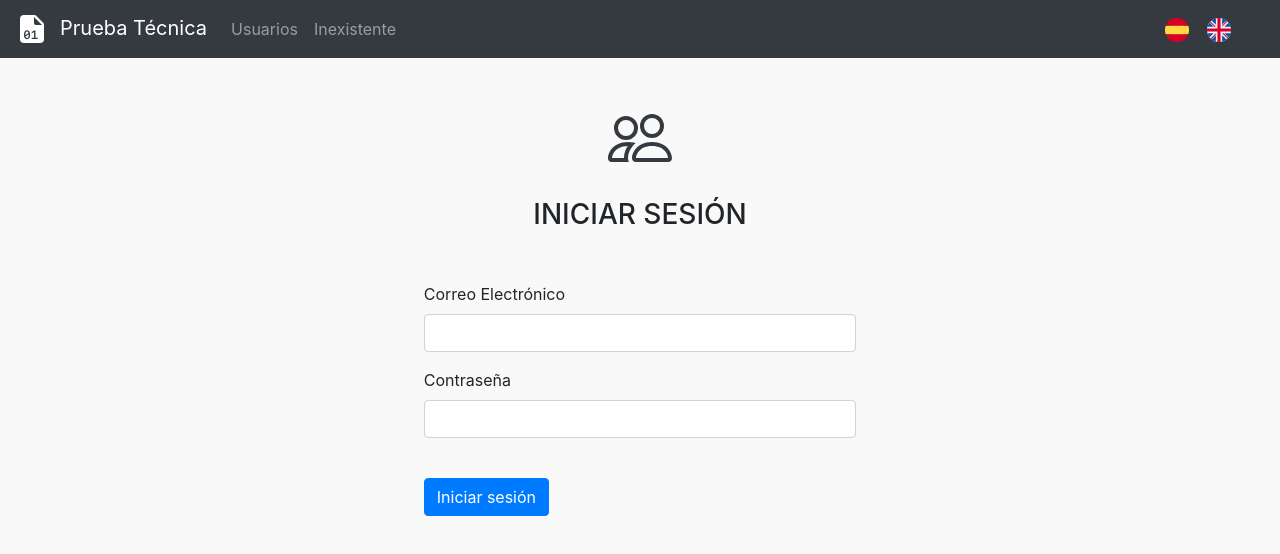
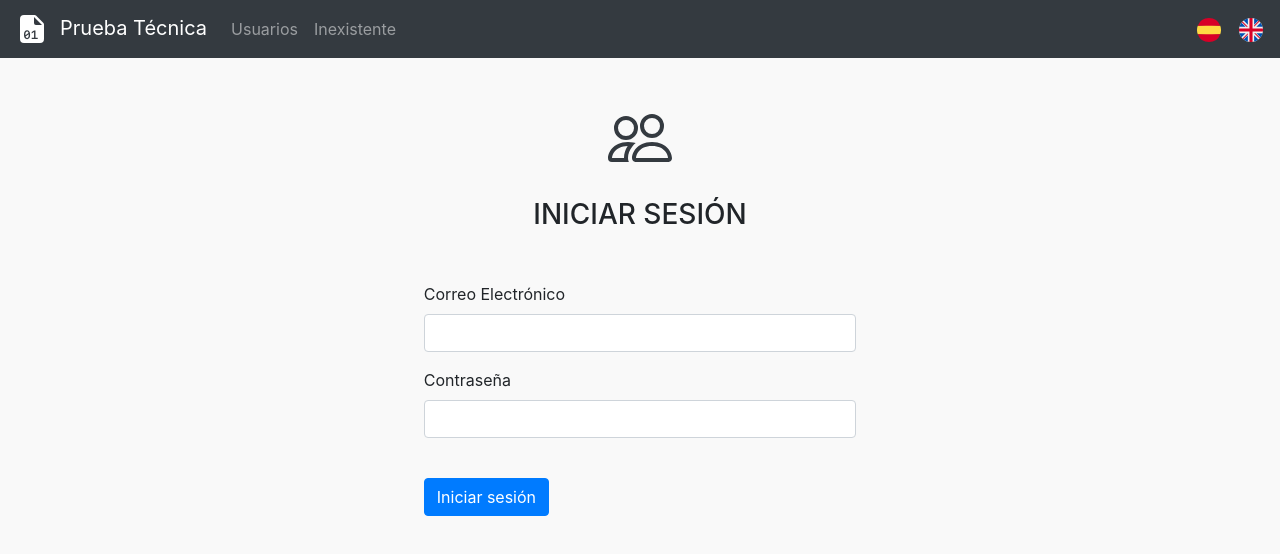
Before and after one commit to ZeliosAriex/prueba-tecnica, a React (Create React App) app: page /login in a window 1280 px wide. Shown: the top 554 px of the page. Built offline with nearby package versions, Linux system fonts and the light colour scheme; no server answers.

Commit message:
Arregla problema visual relacionado con el estado del autenticación

```diff
--- a/src/views/components/NavBar.jsx
+++ b/src/views/components/NavBar.jsx
@@ -65,7 +65,7 @@ const StyledNavBar = styled.nav.attrs(() => ({
   }
 
   .lang-changer {
-    margin-right: 2rem;
+    margin-right: ${(p) => (p.auth.isLoggedIn ? 2 : 0)}rem;
 
     button {
       padding: 0;
@@ -128,7 +128,7 @@ const NavBar = () => {
   }
 
   return (
-    <StyledNavBar>
+    <StyledNavBar auth={auth}>
       <Link className='navbar-brand' to='/'>
         <img className='logo' src={logo} alt='Logo' />
         {t('navbar.mainTitle')}
```
